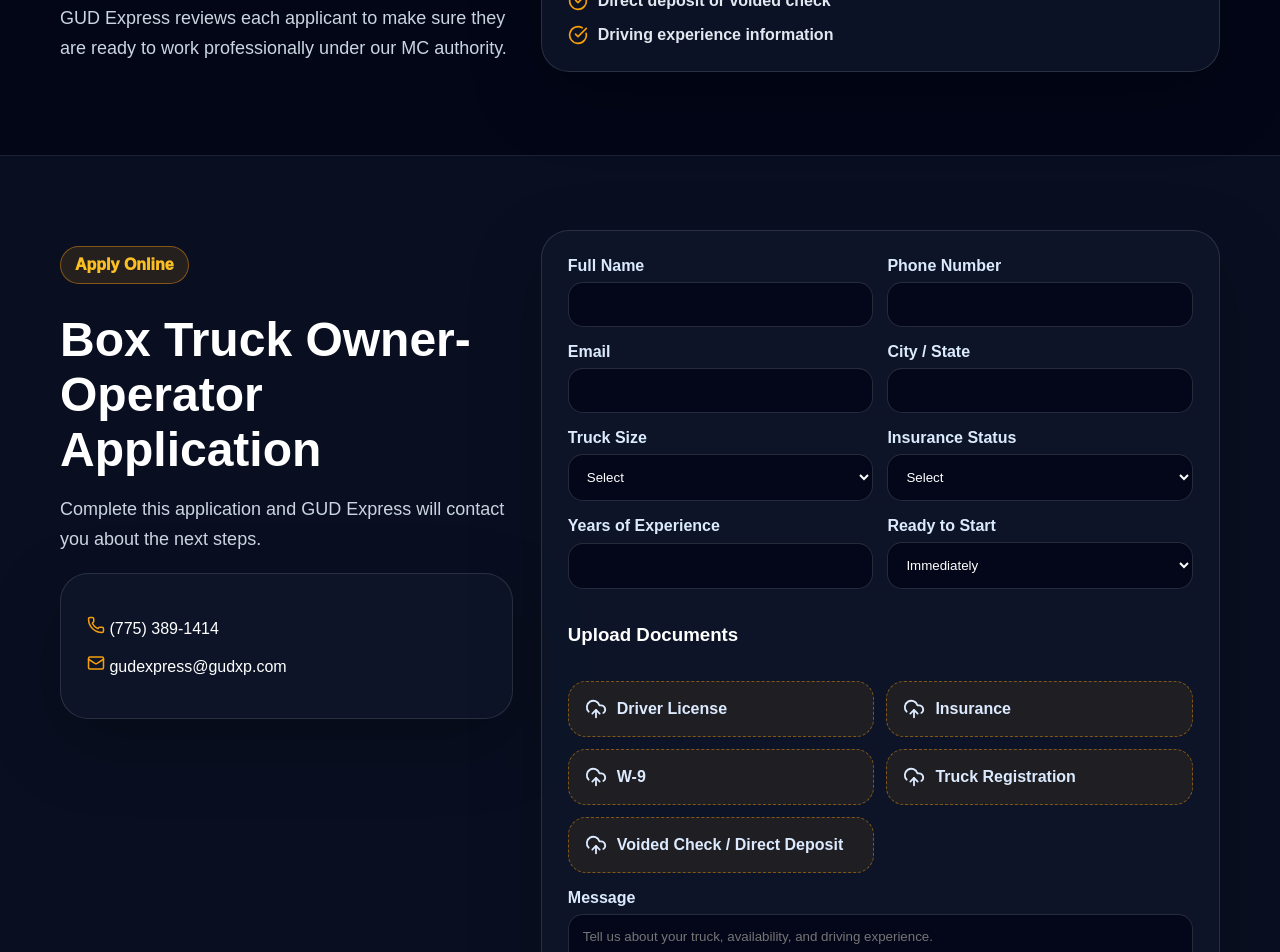
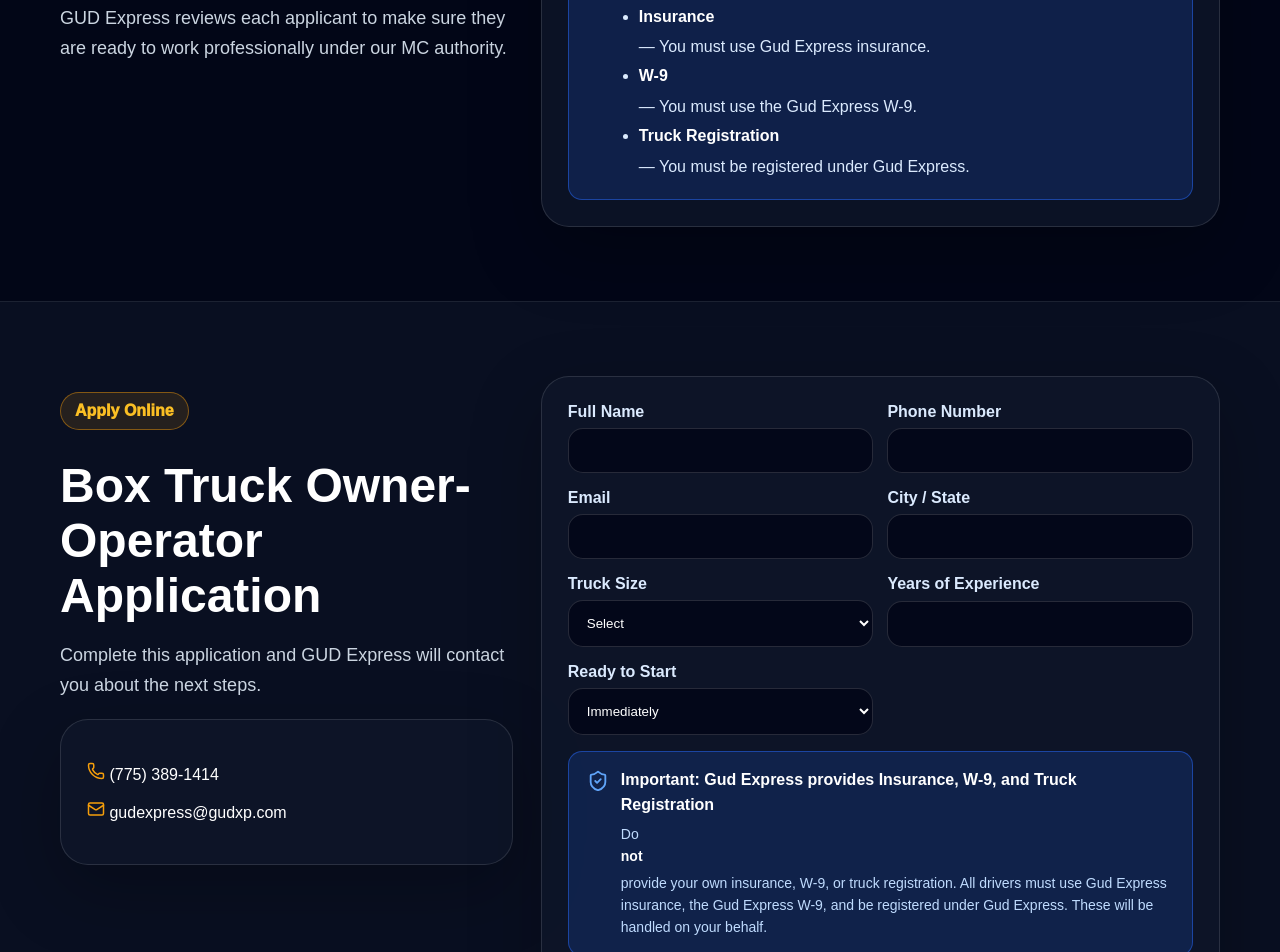
Before and after one commit to dukens11-create/Gud-express-, a React (Vite) app: page / in a window 1280 px wide. Shown: the part 3440-4392 px from the top of the page. Built offline with nearby package versions, Linux system fonts and the light colour scheme.

Commit message:
feat: remove Insurance/W-9/Registration requests, add Gud Express policy notices
Agent-Logs-Url: https://github.com/dukens11-create/Gud-express-/sessions/dc6d4a29-060d-499b-9937-598707eeaccc

Co-authored-by: dukens11-create <249652828+dukens11-create@users.noreply.github.com>

```diff
--- a/src/main.jsx
+++ b/src/main.jsx
@@ -50,12 +50,11 @@ const services = [
 ]
 
 // Requirements checklist — edit items as needed
+// Note: Insurance, W-9, and Truck Registration are handled by Gud Express.
+// Do NOT ask applicants to provide their own versions of those documents.
 const requirements = [
   'Valid driver license',
   'Box truck information',
-  'Active insurance or insurance in progress',
-  'W-9 form',
-  'Truck registration',
   'Direct deposit or voided check',
   'Driving experience information',
 ]
@@ -302,6 +301,19 @@ function Requirements() {
               <span>{item}</span>
             </div>
           ))}
+
+          {/* Policy notice — Gud Express handles these three items on behalf of all drivers */}
+          <div className="gudProvidedNotice">
+            <ShieldCheck size={22} />
+            <div>
+              <strong>Provided by Gud Express — Do not bring your own:</strong>
+              <ul>
+                <li><strong>Insurance</strong> — You must use Gud Express insurance.</li>
+                <li><strong>W-9</strong> — You must use the Gud Express W-9.</li>
+                <li><strong>Truck Registration</strong> — You must be registered under Gud Express.</li>
+              </ul>
+            </div>
+          </div>
         </div>
       </div>
     </section>
@@ -390,18 +402,10 @@ function Application() {
               </select>
             </label>
 
-            <label>Insurance Status
-              <select required name="insurance">
-                <option value="">Select</option>
-                <option>Active insurance</option>
-                <option>In progress</option>
-                <option>Need help</option>
-              </select>
-            </label>
+            <label>Years of Experience<input name="experience" /></label>
           </div>
 
           <div className="formRow">
-            <label>Years of Experience<input name="experience" /></label>
             <label>Ready to Start
               <select name="startDate">
                 <option>Immediately</option>
@@ -412,9 +416,22 @@ function Application() {
             </label>
           </div>
 
+          {/* Policy notice — displayed prominently before document uploads */}
+          <div className="gudProvidedNotice">
+            <ShieldCheck size={22} />
+            <div>
+              <strong>Important: Gud Express provides Insurance, W-9, and Truck Registration</strong>
+              <p>
+                Do <strong>not</strong> provide your own insurance, W-9, or truck registration.
+                All drivers must use Gud Express insurance, the Gud Express W-9, and be registered
+                under Gud Express. These will be handled on your behalf.
+              </p>
+            </div>
+          </div>
+
           <h3>Upload Documents</h3>
           <div className="uploads">
-            {['Driver License', 'Insurance', 'W-9', 'Truck Registration', 'Voided Check / Direct Deposit'].map(doc => (
+            {['Driver License', 'Voided Check / Direct Deposit'].map(doc => (
               <label className="upload" key={doc}>
                 <UploadCloud size={22} />
                 <span>{doc}</span>
--- a/src/styles.css
+++ b/src/styles.css
@@ -416,6 +416,46 @@ textarea {
   font-weight: 800;
 }
 
+/* Policy notice: Gud Express provides Insurance, W-9, and Truck Registration */
+.gudProvidedNotice {
+  display: flex;
+  gap: 12px;
+  align-items: flex-start;
+  background: rgba(37, 99, 235, 0.18);
+  border: 1px solid rgba(37, 99, 235, 0.55);
+  border-radius: 14px;
+  padding: 16px 18px;
+  color: #dbeafe;
+  line-height: 1.55;
+}
+
+.gudProvidedNotice svg {
+  flex-shrink: 0;
+  color: #60a5fa;
+  margin-top: 2px;
+}
+
+.gudProvidedNotice strong {
+  display: block;
+  margin-bottom: 6px;
+  color: #fff;
+}
+
+.gudProvidedNotice ul {
+  margin: 0;
+  padding-left: 18px;
+}
+
+.gudProvidedNotice ul li {
+  margin-bottom: 4px;
+}
+
+.gudProvidedNotice p {
+  margin: 4px 0 0;
+  color: #bfdbfe;
+  font-size: 14px;
+}
+
 /* ─── Application Form ────────────────────────────────────────────────── */
 .form {
   display: grid;
```
Also changed, not shown: 1 other file (tests, documents, lock files or other folders).
